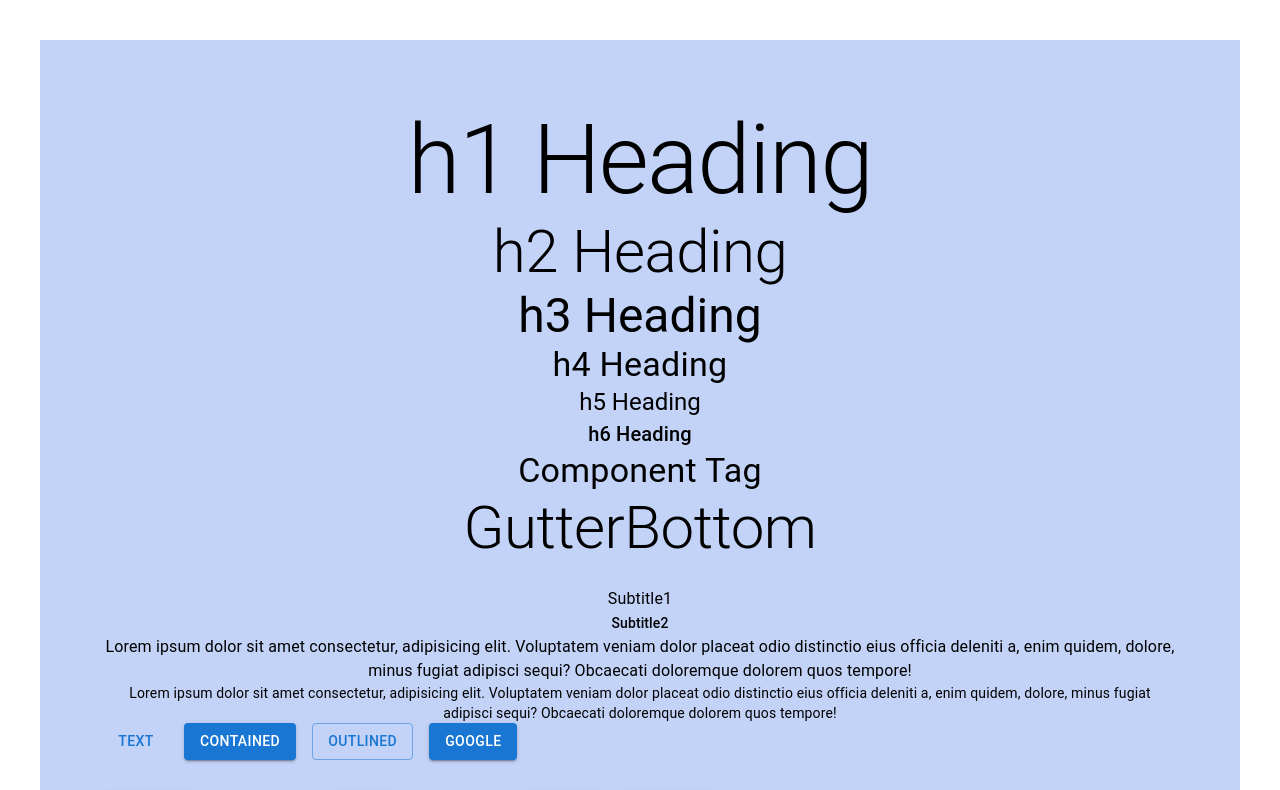
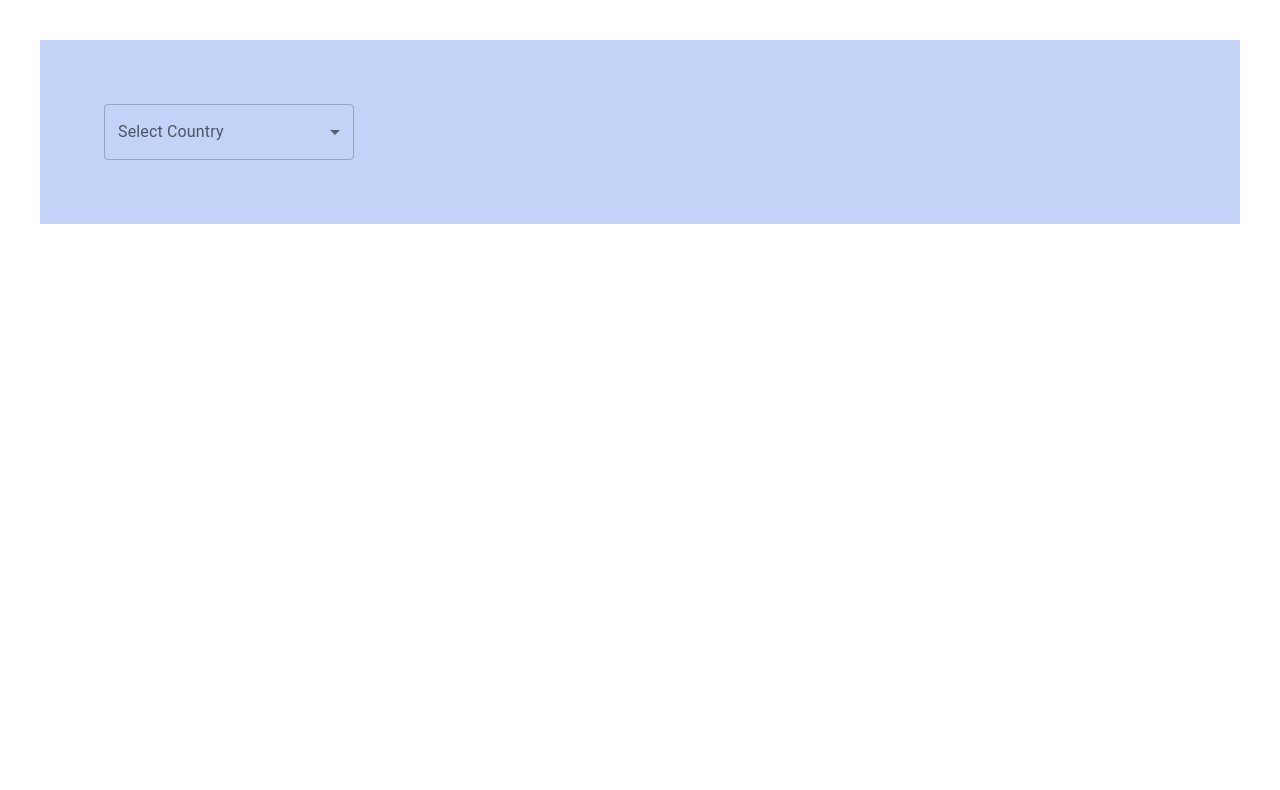
Before and after one commit to Hammadulhaq123/Material-UI-Course, a React (Vite) app in the folder mui/: page / in a window 1280 px wide. Shown: the top 790 px of the page. Built offline with nearby package versions, Linux system fonts and the light colour scheme.

Commit message:
Used the developed components to check if ti work properly

```diff
--- a/mui/src/App.tsx
+++ b/mui/src/App.tsx
@@ -1,13 +1,17 @@
 import './App.css'
 import MuiButtons from './components/MuiButtons'
 import MuiTypography from './components/MuiTypography'
+import MuiTextfield from './components/MuiTextfield'
+import MuiSelect from './components/MuiSelect'
 
 function App() {
 
   return (
     <div className="App">
-      <MuiTypography />
-      <MuiButtons />
+      {/* <MuiTypography /> */}
+      {/* <MuiButtons /> */}
+      {/* <MuiTextfield /> */}
+      <MuiSelect />
     </div>
   )
 }
```
